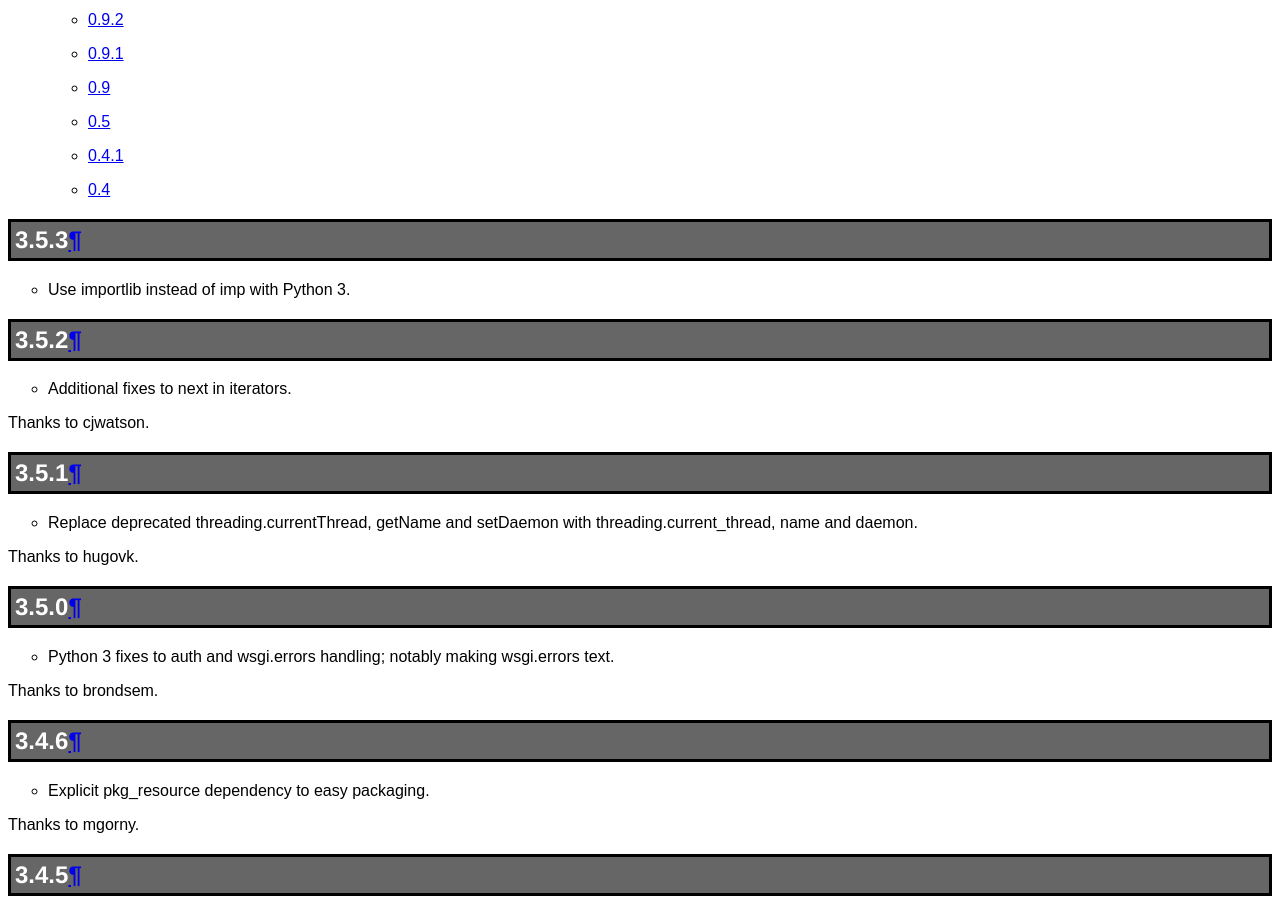
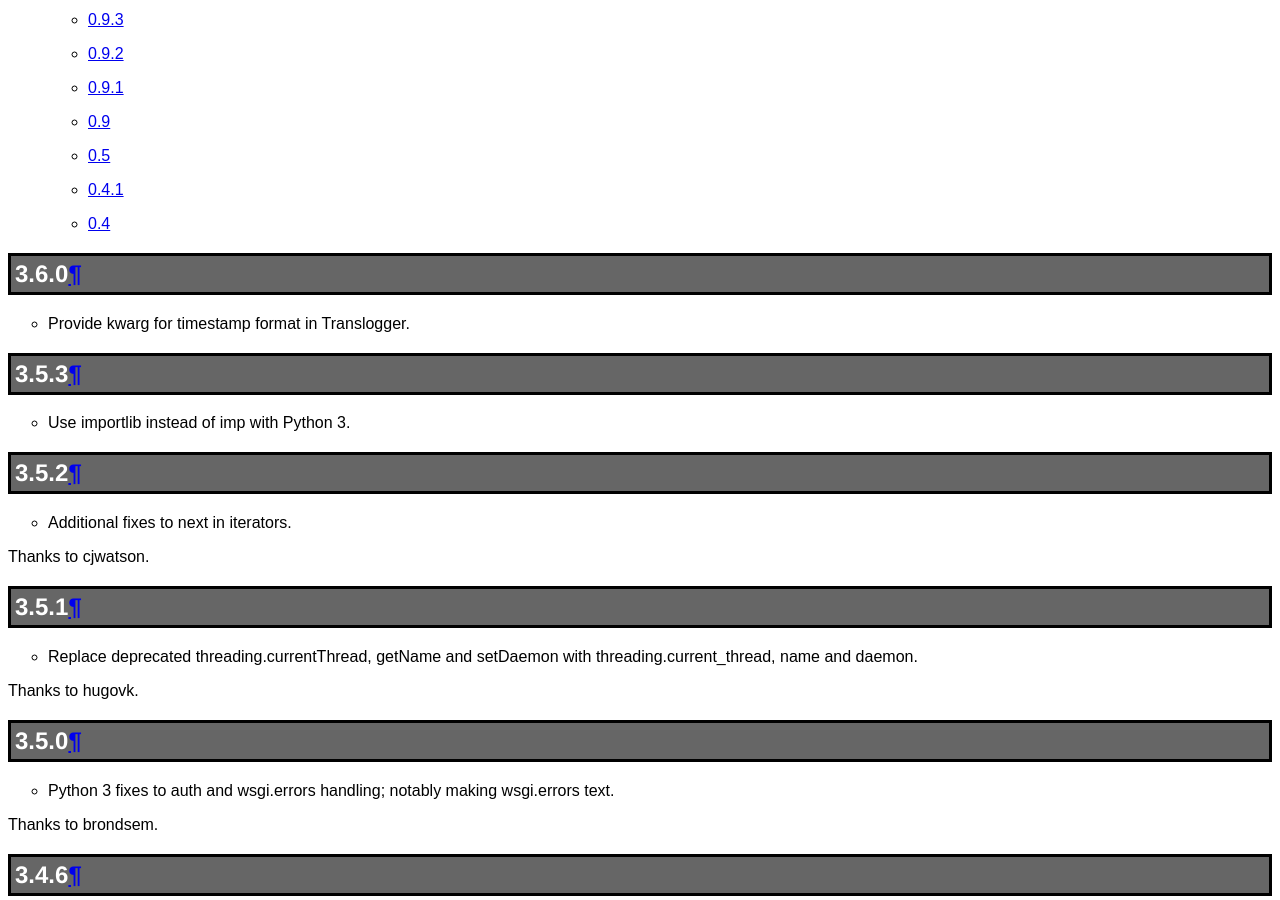
Before and after one commit to pasteorg/paste, a Sphinx documentation site: the page built from docs/news.txt, in a window 1280 px wide and 900 px high, scrolled down 2315 px. Built offline with Sphinx 7.4.7, drawn with Linux system fonts in a browser that asks for light colours.

Commit message:
release 3.6.0

```diff
--- a/docs/news.txt
+++ b/docs/news.txt
@@ -2,6 +2,11 @@
 ====
 
 .. contents::
+
+3.6.0
+-----
+
+* Provide kwarg for timestamp format in Translogger.
 
 3.5.3
 -----
--- a/setup.py
+++ b/setup.py
@@ -12,7 +12,7 @@
 # - git push
 # - python setup.py sdist bdist_wheel upload --sign
 
-__version__ = '3.5.3'
+__version__ = '3.6.0'
 
 from setuptools import setup, find_packages
 import sys, os
```
